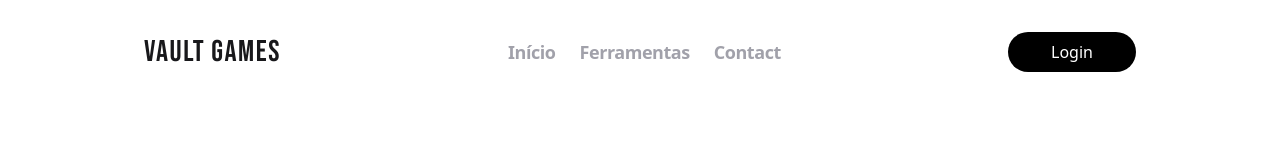
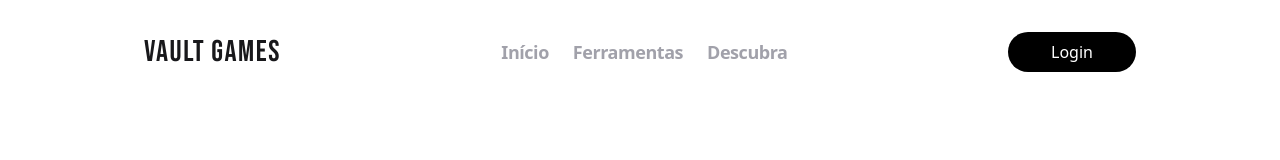
Before and after one commit to OtavioAraujoS/vault-games, a React (Vite) app: page / in a window 1280 px wide. Shown: the top 160 px of the page. Built offline with nearby package versions, Linux system fonts and the light colour scheme.

Commit message:
feat: update Header component to use localized label 'Descubra'

```diff
--- a/src/pages/home/components/Header.tsx
+++ b/src/pages/home/components/Header.tsx
@@ -41,7 +41,7 @@ export const Header = ({
             className="text-base lg:text-lg font-bold text-zinc-400 tracking-tight cursor-pointer hover:text-zinc-600 transition duration-300"
             onClick={() => scrollToSection(contactRef)}
           >
-            Contact
+            Descubra
           </li>
         </ul>
       </div>
```
